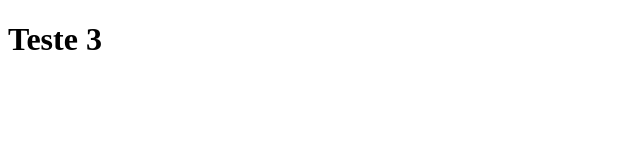
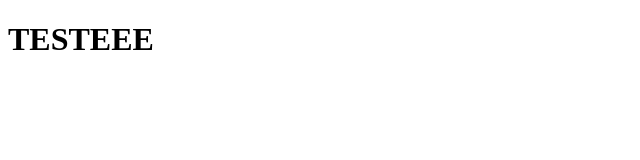
Before and after one commit to giuseppe-ferri/web-course, a Next.js app: page / in a window 1280 px wide. Shown: the top 160 px of the page, without its empty margins (0-640 px from the left). Built offline with nearby package versions, Linux system fonts and the light colour scheme.

Commit message:
att index.js

```diff
--- a/pages/index.js
+++ b/pages/index.js
@@ -1,5 +1,5 @@
 function Home() {
-    return <h1>Teste 3</h1>
+    return <h1>TESTEEE</h1>
 }
 
 export default Home;
```
